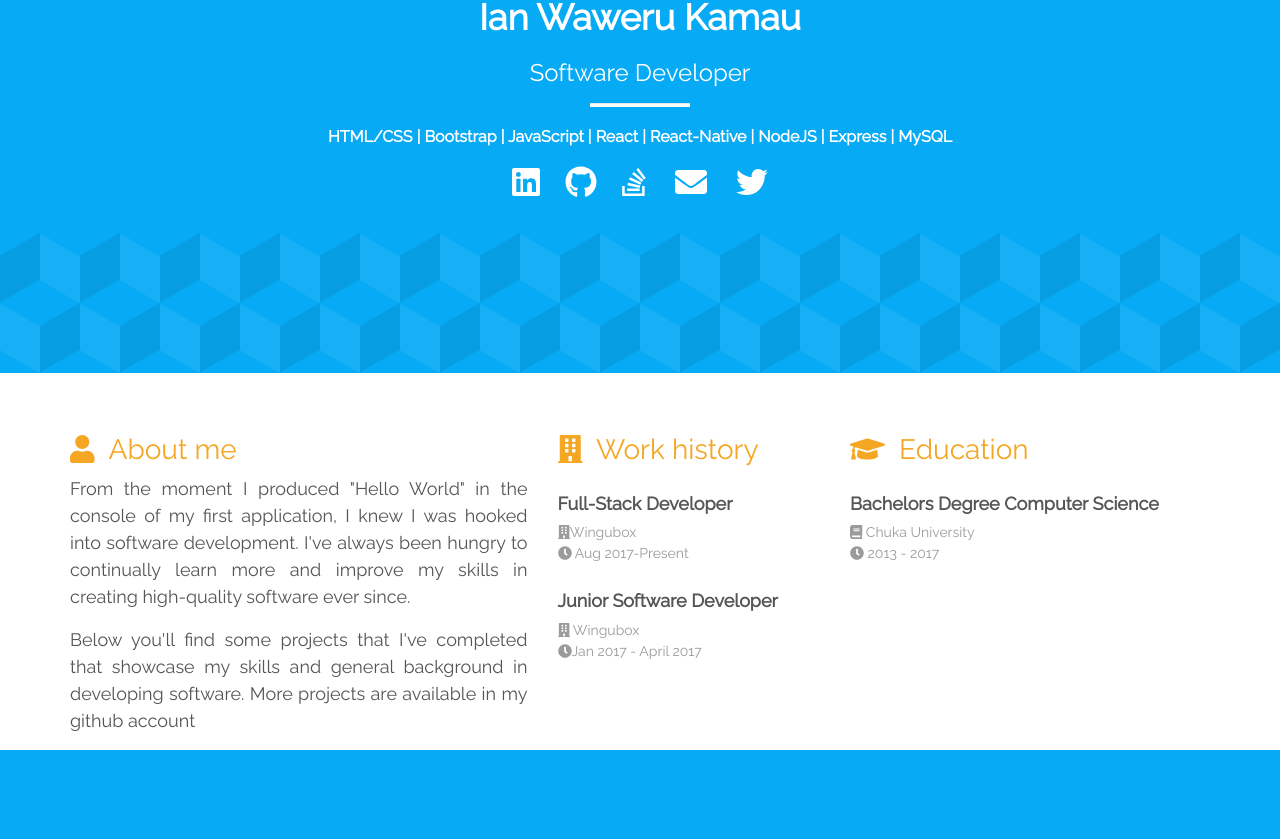
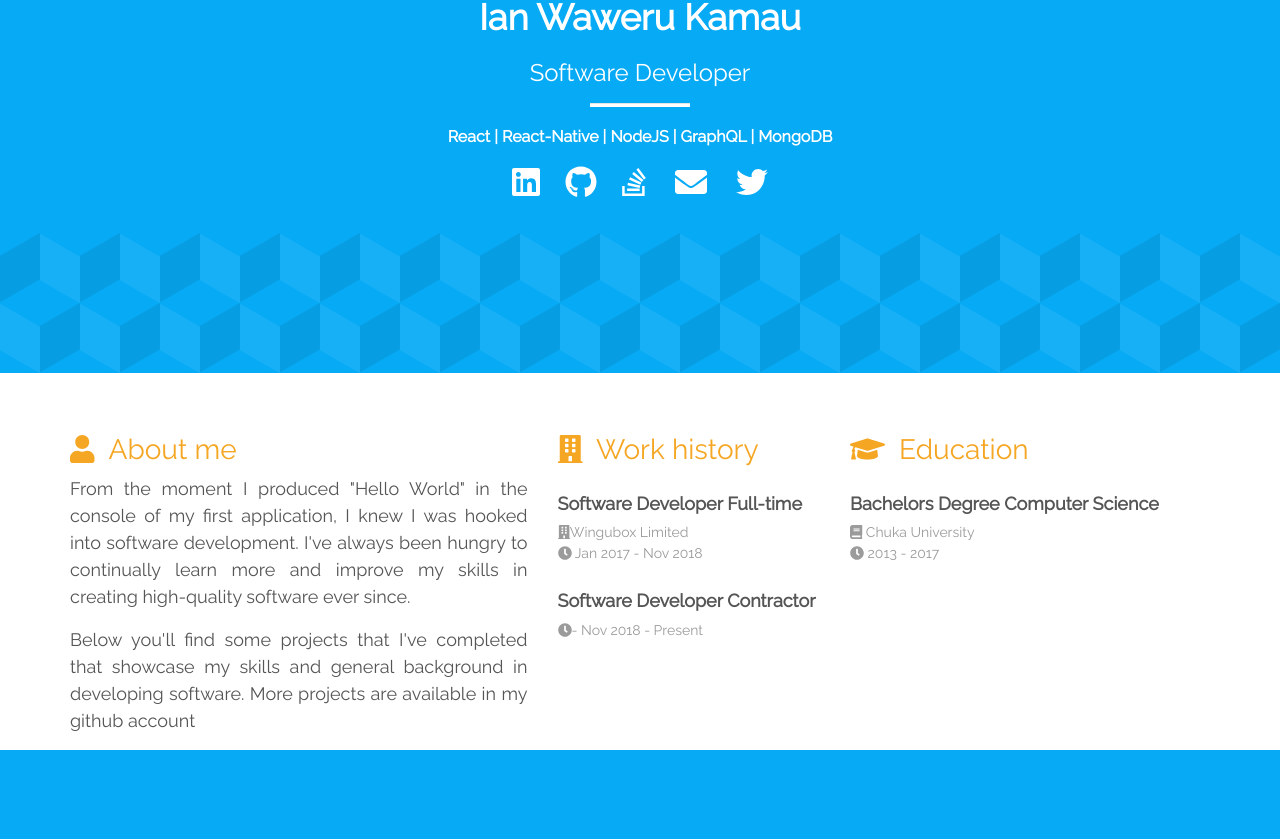
Before and after one commit to KamauIan/portfolio, a React app: page / in a window 1280 px wide. Shown: the part 400-1239 px from the top of the page. Built offline with nearby package versions, Linux system fonts and the light colour scheme; a web font is replaced by a local one.

Commit message:
Few updates

```diff
--- a/package.json
+++ b/package.json
@@ -36,7 +36,7 @@
     "style-loader": "^0.23.0",
     "webpack": "^4.19.0",
     "webpack-cli": "^3.1.0",
-    "webpack-dev-server": "^3.1.8"
+    "webpack-dev-server": "^3.1.14"
   },
   "repository": {
     "type": "git",
--- a/src/components/Aboutme.js
+++ b/src/components/Aboutme.js
@@ -22,17 +22,17 @@ const Aboutme = () =>(
       <div className="col-md-3 col-sm-4 col-xs-6">
         <h3 style={{color:"#f5a623"}}><FontAwesomeIcon icon={faBuilding} style={{marginRight:"14px"}}></FontAwesomeIcon>Work history</h3>
         <div style={{marginTop:"26px", marginBottom: "26px"}}>
-          <h4 style={{fontWeight:"700", fontSize:"18px", color:"#555"}}>Full-Stack Developer</h4>
+          <h4 style={{fontWeight:"700", fontSize:"18px", color:"#555"}}>Software Developer Full-time</h4>
           <ul style={{listStyleType:"none", margin:"0px", padding:"0px"}}>
-            <li style={{color:"#9b9b9b", fontSize:"14px"}}><FontAwesomeIcon icon={faBuilding}></FontAwesomeIcon>Wingubox</li>
-            <li style={{color:"#9b9b9b", fontSize:"14px"}}><FontAwesomeIcon icon={faClock}></FontAwesomeIcon> Aug 2017-Present</li>
+            <li style={{color:"#9b9b9b", fontSize:"14px"}}><FontAwesomeIcon icon={faBuilding}></FontAwesomeIcon>Wingubox Limited</li>
+            <li style={{color:"#9b9b9b", fontSize:"14px"}}><FontAwesomeIcon icon={faClock}></FontAwesomeIcon> Jan 2017 - Nov 2018</li>
           </ul>
         </div>
         <div style={{marginTop:"26px", marginBottom: "26px"}}>
-          <h4 style={{fontWeight:"700", fontSize:"18px", color:"#555"}}> Junior Software Developer </h4>
+          <h4 style={{fontWeight:"700", fontSize:"18px", color:"#555"}}> Software Developer Contractor </h4>
           <ul style={{listStyleType:"none", margin:"0px", padding:"0px"}}>
-            <li style={{color:"#9b9b9b", fontSize:"14px"}}><FontAwesomeIcon icon={faBuilding}></FontAwesomeIcon> Wingubox</li>
-            <li style={{color:"#9b9b9b", fontSize:"14px"}}><FontAwesomeIcon icon={faClock}></FontAwesomeIcon>Jan 2017 - April 2017 </li>
+            {/* <li style={{color:"#9b9b9b", fontSize:"14px"}}><FontAwesomeIcon icon={faBuilding}></FontAwesomeIcon> </li> */}
+            <li style={{color:"#9b9b9b", fontSize:"14px"}}><FontAwesomeIcon icon={faClock}></FontAwesomeIcon>- Nov 2018 - Present </li>
           </ul>
         </div>
       </div>
--- a/src/components/Header.js
+++ b/src/components/Header.js
@@ -7,7 +7,7 @@ const Header = () => (
           <h1 className="text-center" style={{ color: "#fff", fontSize: "36px", fontWeight: 700 }}>Ian Waweru Kamau</h1>
           <h3 className="text-center text-capitalize" style={{ color: "#fff", marginTop: "20px", fontSize: "24px", fontWeight: 400 }} >Software Developer</h3>
           <hr style={{ height: "3px", width: "100px", background: "#fff", marginTop: "15px", fontSize: "20px" }} />
-          <h2 className="text-center text-capitalize" style={{ color: "#fff", marginTop: "20px", marginBottom: "20px", fontSize: "16px", fontWeight: 600 }} >HTML/CSS | Bootstrap | JavaScript | React | React-Native | NodeJS | Express | MySQL</h2>
+          <h2 className="text-center text-capitalize" style={{ color: "#fff", marginTop: "20px", marginBottom: "20px", fontSize: "16px", fontWeight: 600 }} >React | React-Native | NodeJS | GraphQL | MongoDB</h2>
           </div>)
 
 export default Header;
```
Also changed, not shown: 1 other file (tests, documents, lock files or other folders).
